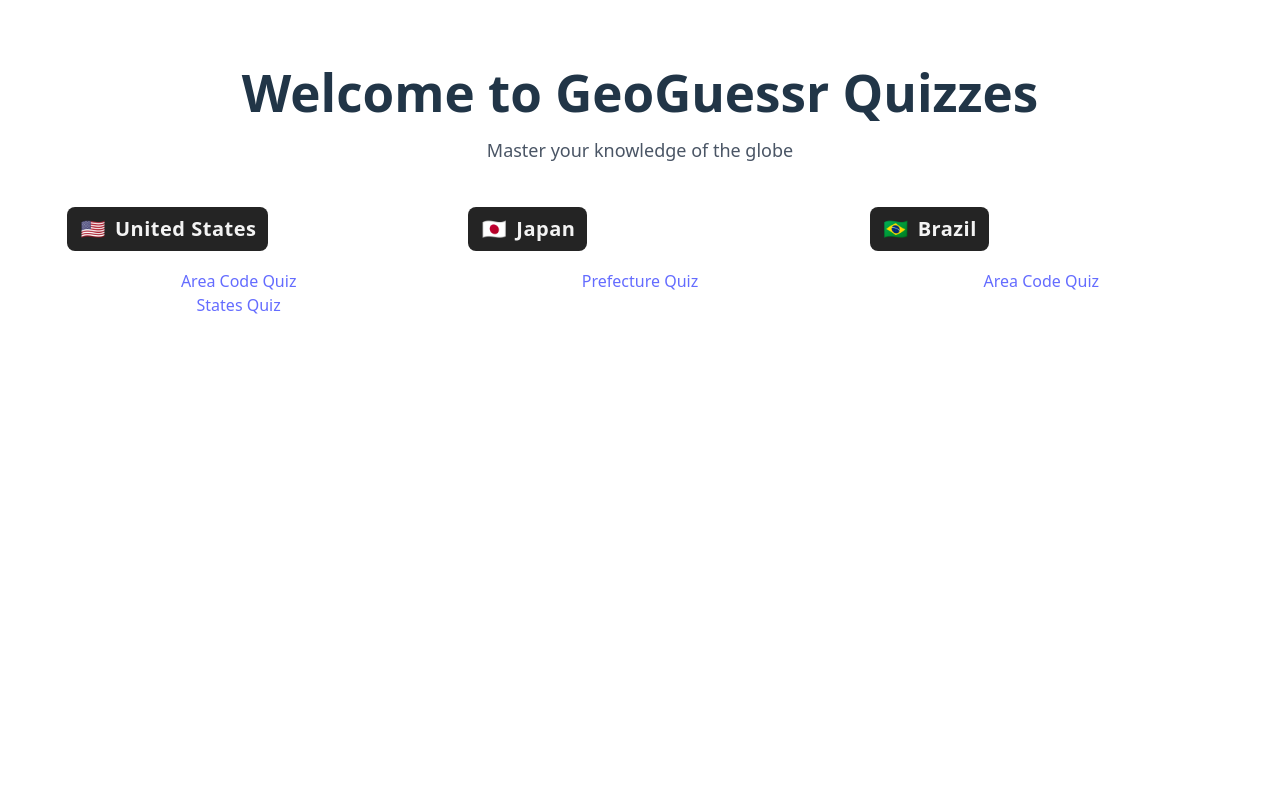
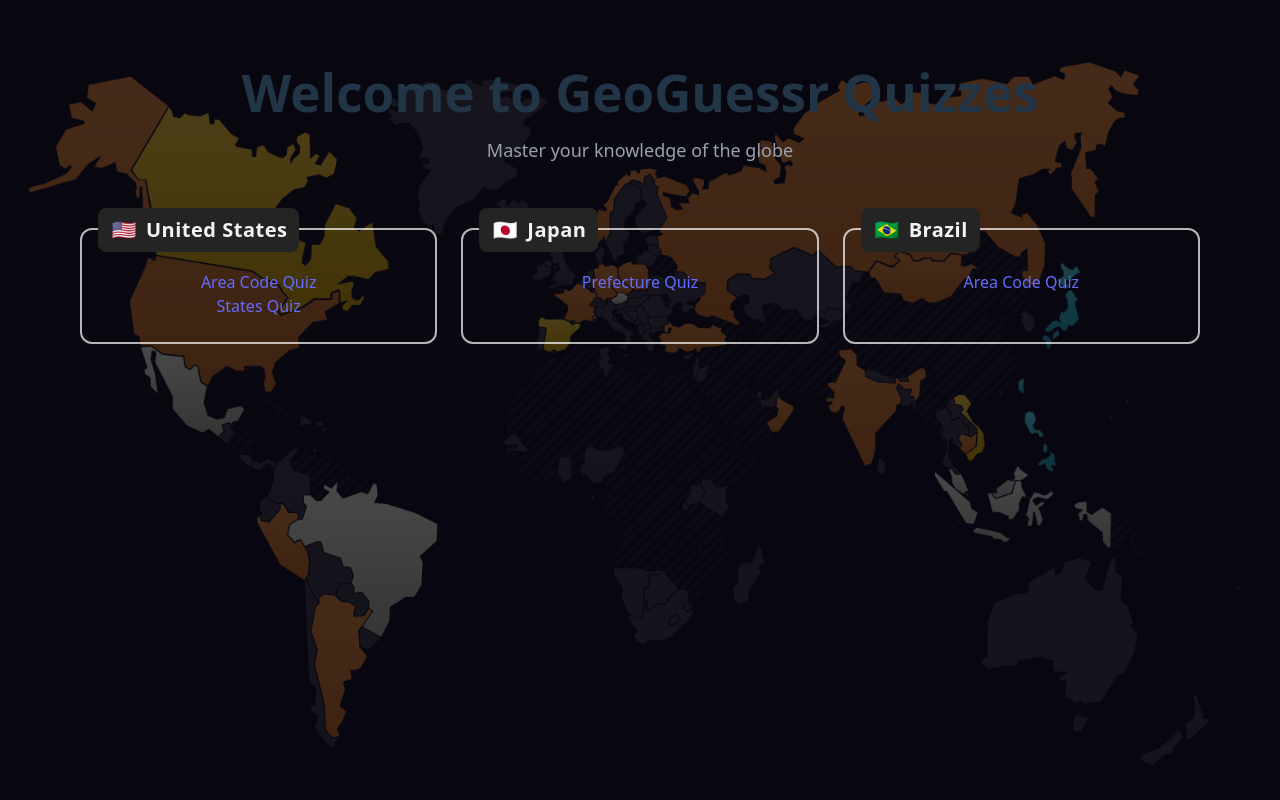
Before and after one commit to cmj0415/Geoguessr-tools, a React (Vite) app: page / in a window 1280 px wide. Built offline with nearby package versions, Linux system fonts and the light colour scheme.

Commit message:
[Home] add background image (kinda ugly tho)

```diff
--- a/src/App.css
+++ b/src/App.css
@@ -1,6 +1,6 @@
 #root {
   width: 100%;
-  margin: 0 50px;
+  margin: 0;
   padding: 0;
   text-align: center;
 }
--- a/src/components/CountryCard.tsx
+++ b/src/components/CountryCard.tsx
@@ -16,7 +16,7 @@ export function CountryCard({
   return (
     <section
       className={[
-        "group relative border border-white/70 bg-inherit rounded-xl",
+        "group relative border-2 border-white/70 bg-inherit rounded-xl",
         "transition-colors duration-200 hover:border-blue-800",
         "p-6 pt-10",
         className,
--- a/src/components/Home.tsx
+++ b/src/components/Home.tsx
@@ -1,10 +1,22 @@
 import { CountryCard } from './CountryCard.tsx'
 function Home() {
     return (
-        <>
+        <div className="relative min-h-screen">
+
+            {/* background image */}
+            <div
+                className="absolute inset-0 bg-cover bg-center z-0"
+                style={{ backgroundImage: "url('/src/assets/background.png')" }}
+            />
+
+            {/* darkening layer */}
+            <div className="absolute inset-0 bg-black/70 z-0" />
+
+            {/* content */}
+            <div className="relative z-10 mx-20">
                 <div className="flex flex-col items-center pt-16 mb-16 text-center">
                     <h1 className="text-4xl font-bold mb-4">Welcome to GeoGuessr Quizzes</h1>
-                <p className="text-lg text-gray-600">Master your knowledge of the globe</p>
+                    <p className="text-lg text-gray-400">Master your knowledge of the globe</p>
                 </div>
                 <div className="grid grid-cols-1 md:grid-cols-3 gap-6">
                     <CountryCard countryName="United States" flag={<span>🇺🇸</span>}>
@@ -34,7 +46,8 @@ function Home() {
                         </a>
                     </CountryCard>
                 </div>
-        </>
+            </div>
+        </div>
     )
 }
 
```
Also changed, not shown: src/assets/background.png (added). Lines whose indentation alone changed are shown as unchanged.
